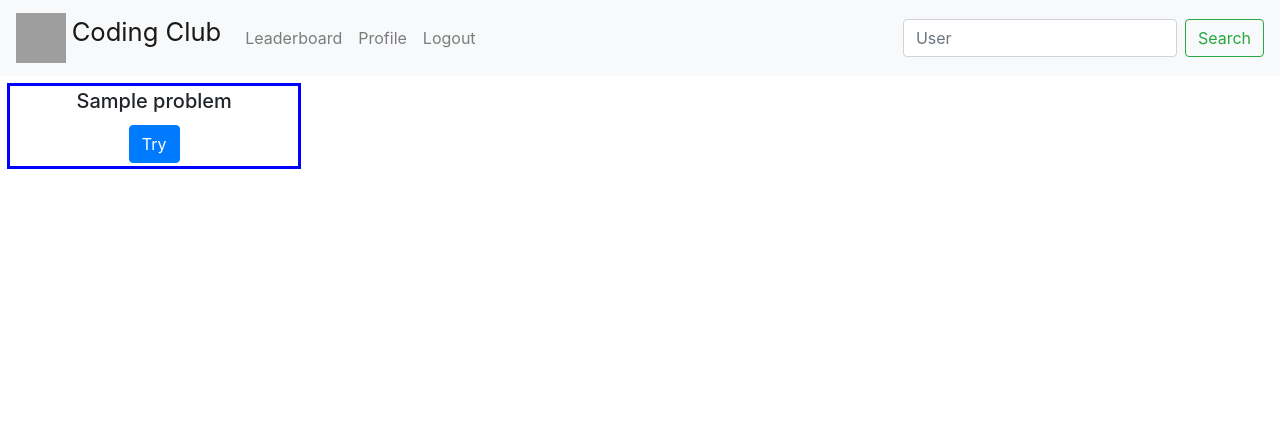
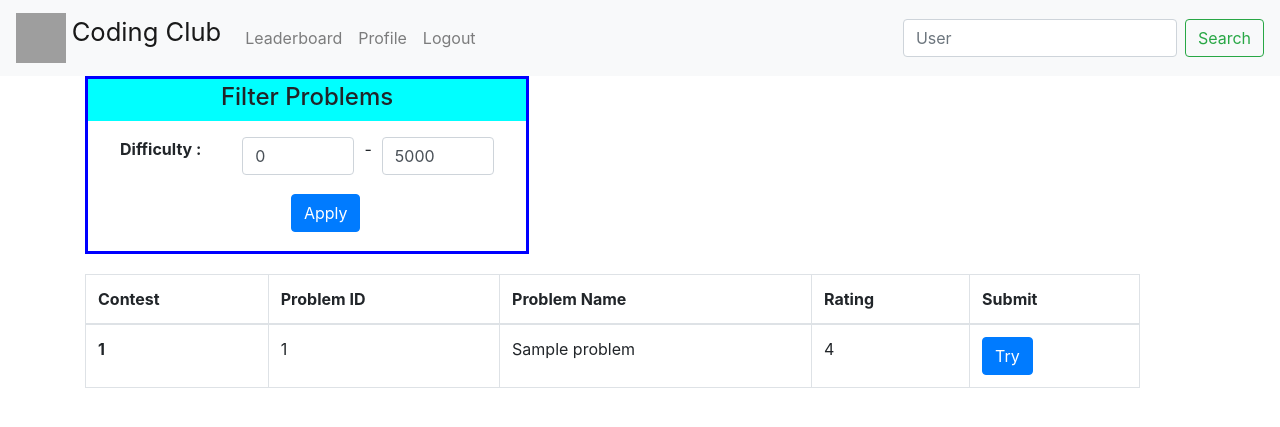
Before and after one commit to Coding-Club-JNTUHCEH/CC_coding_practice, a Django app: template coding_site/index/templates/dashboard.html in a window 1280 px wide. Shown: the top 427 px of the page. Run offline with Django 3.2, Linux system fonts and the light colour scheme; the template is opened without the code that fills it: most values are stand-ins (such as "Sample title", 1, 10 or a date in 2020); some libraries are stand-ins or nearby versions; grey boxes are pictures that could not be loaded.

Commit message:
changed dashboard design

```diff
--- a/coding_site/index/static/dashboard.css
+++ b/coding_site/index/static/dashboard.css
@@ -1,11 +1,26 @@
-.problemBox {
-    width: 23%;
+.container {
+    margin-left: auto;
+    margin-right: auto;
+
+}
+
+.filterBox {
+    width: 40%;
     border-color: blue;
     border-width: 3px;
     border-style: solid;
-    padding: 3px;
-    text-align: center;
-    margin: 7px;
-    float: left;
+    margin-bottom: 20px;
+}
 
+
+.FilterHeading {
+    padding-top: 1%;
+    padding-bottom: 0.25%;
+    background-color:aqua;
 }
+
+.rangeBox {
+    padding-left: 2rem;
+    padding-right: 2rem;
+    padding-top: 1rem;
+}
--- a/coding_site/index/templates/base.html
+++ b/coding_site/index/templates/base.html
@@ -21,7 +21,7 @@
                     <a class="nav-link" href="{% url 'profile' %}">Profile</a>
                 </li>
                 <li class="nav-item">
-                    <a class="nav-link" href="#">Logout</a>
+                    <a class="nav-link" href="{% url 'logout' %}">Logout</a>
                 </li>
             </ul>
 
--- a/coding_site/index/templates/dashboard.html
+++ b/coding_site/index/templates/dashboard.html
@@ -3,12 +3,56 @@
 {% load static %}
 {% block content %}
     <link rel="stylesheet" href="{% static 'dashboard.css' %}">
+    <div class = "container">
+        <div class="filterBox">
+            <div class = "FilterHeading">
+                <h4 style="text-align: center;"> Filter Problems</h4>
+            </div>
+            <div class = "rangeBox">
+            <form method="POST" action="">
+                {% csrf_token %}
+                <div class="form-row">
+                    <div class="col">
+                        <b>Difficulty :</b>
+                    </div>
+                    <div class="col">
+                        <input type="number" class="form-control" placeholder="Min" name = "minPts" value="0">
+                    </div>
+                    <div class="col" style="max-width: fit-content;"> - </div>
+                    <div class="col">
+                        <input type="number" class="form-control" placeholder="Max" name = "maxPts" value="5000">
+                    </div>
+                    </div>
+                    <div class = "col" style="text-align: center; margin: 5%;">
+                        <button type="submit" class="btn btn-primary fivePercentMargin">Apply</button>
+                    </div>
+              </form>
+            </div>
 
-    {% for problem in problems %}
-        <div class="problemBox"  id = {{ problem.contestID }}{{problem.index}}>
-            <h5 class="card-title" style="font-size: 0fr;">{{ problem.name }}</h5>
-            <a href={{ problem.link }} target="_blank" class="btn btn-primary">Try</a>
         </div>
-        {% endfor %}
+
+        <table class="table table-bordered" style="width: 95%;">
+            <thead>
+            <tr>
+                <th scope="col">Contest</th>
+                <th scope="col">Problem ID</th>
+                <th scope="col">Problem Name</th>
+                <th scope="col">Rating</th>
+                <th scope="col">Submit</th>
+            </tr>
+            </thead>
+            <tbody>
+                {% for problem in problems %}
+                    <tr>
+                        <th scope="row">{{ problem.contestID }}</th>
+                        <td>{{ problem.index }}</td>
+                        <td>{{ problem.name }}</td>
+                        <td>{{ problem.rating }}</td>
+                        <td><a href={{ problem.link }} target="_blank" class="btn btn-primary">Try</a></td>
+                    </tr>
+                {% endfor %}
+
+        </table>
+    </div>
 
 {% endblock %}
```
Also changed, not shown: coding_site/index/views.py (+22 -4 lines), coding_site/db.sqlite3.
